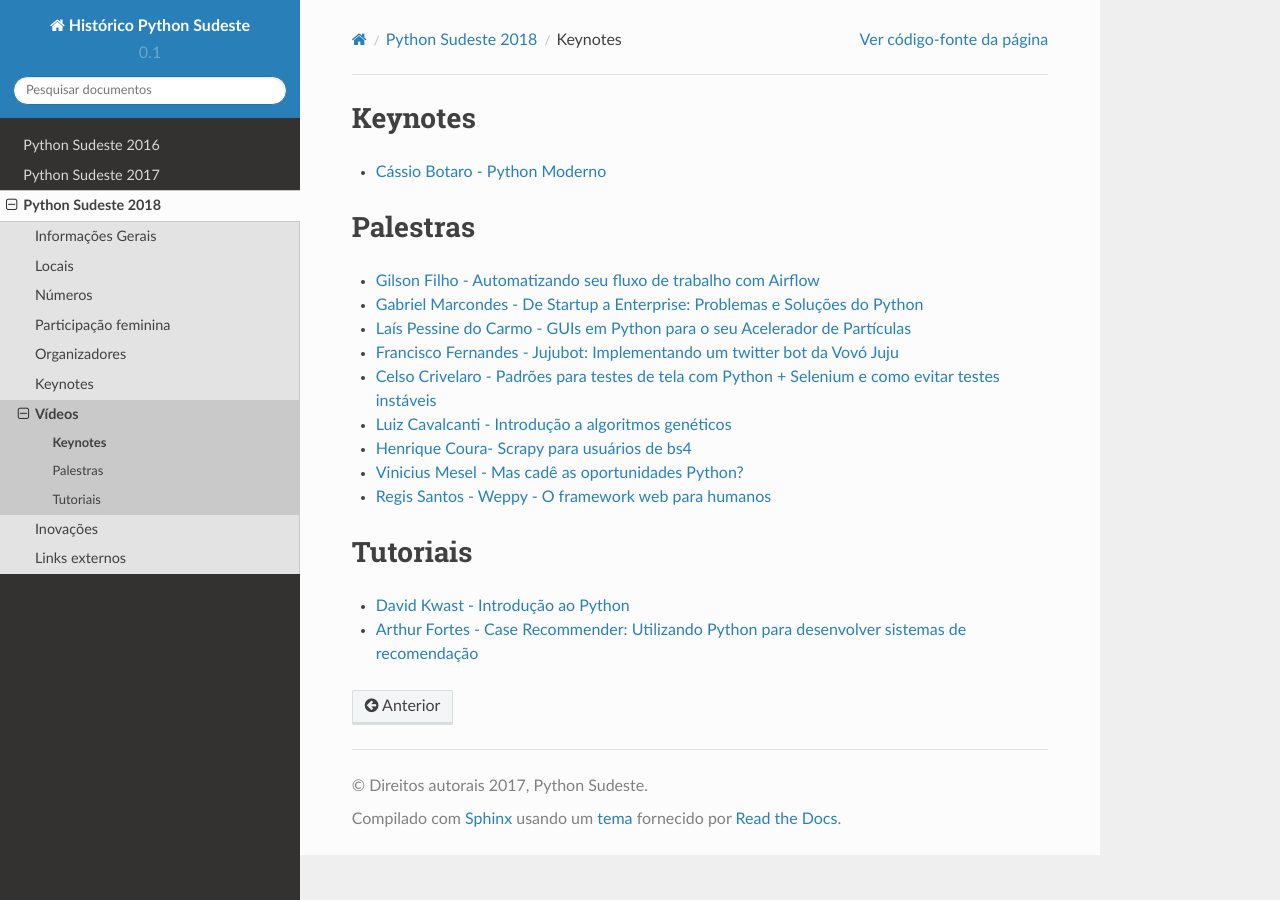
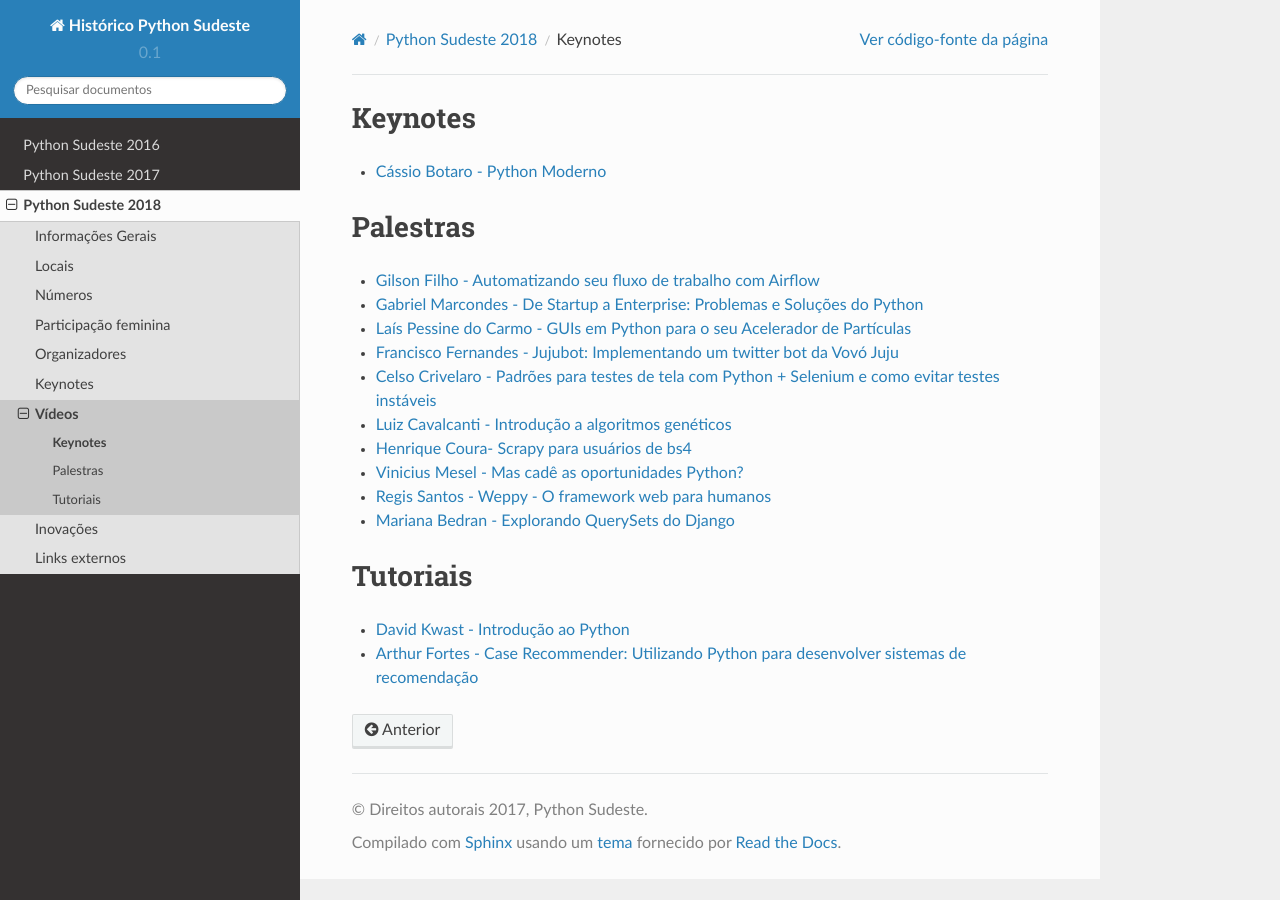
Before and after one commit to pythonsudeste/pythonsudeste_documentacao, a Sphinx documentation site: the page built from source/palestras2018.rst, in a window 1280 px wide. Built offline with Sphinx 7.4.7 and the Read the Docs theme 2.0.0, drawn with Linux system fonts in a browser that asks for light colours.

Commit message:
Adiciona link para palestra "Explorando QuerySets do Django"

```diff
--- a/source/palestras2018.rst
+++ b/source/palestras2018.rst
@@ -1,12 +1,12 @@
 Keynotes
-----------------
+--------
 
 
 - `Cássio Botaro - Python Moderno <https://go-talks.appspot.com/github.com/cassiobotaro/talks_and_articles/python_moderno.slide#1>`_
 
 
 Palestras
-----------------
+---------
 
 
 - `Gilson Filho - Automatizando seu fluxo de trabalho com Airflow <https://speakerdeck.com/gilsondev/airflow-automatizando-seu-fluxo-de-trabalho>`_
@@ -27,6 +27,8 @@
 
 - `Regis Santos - Weppy - O framework web para humanos <http://slides.com/regissilva/weppy#/>`_
 
+- `Mariana Bedran - Explorando QuerySets do Django <https://speakerdeck.com/labcodes/explorando-querysets-do-django>`_
+
 
 Tutoriais
 ---------
```
